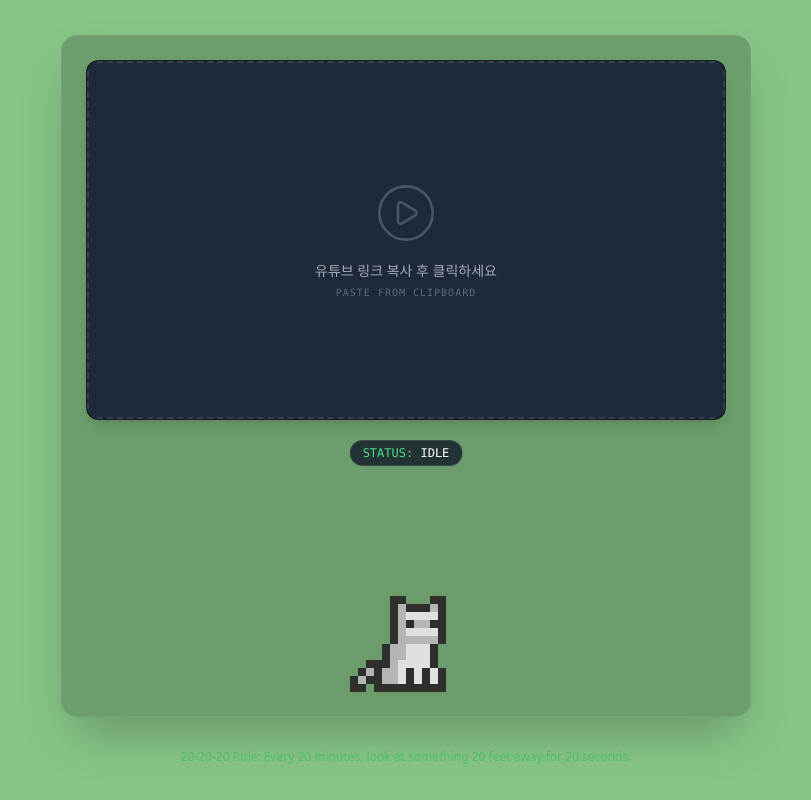
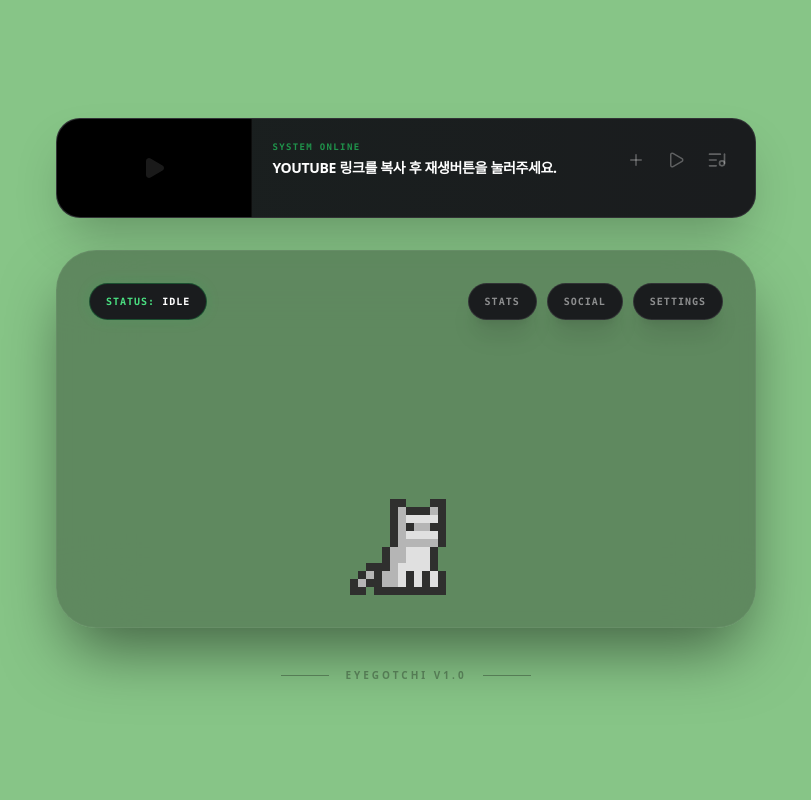
Before and after one commit to cksdn1223/Blinky, a React (Vite) app in the folder front/: page / in a window 1280 px wide. Shown: the whole page, without its empty margins (234-1045 px from the left). Built offline with nearby package versions, Linux system fonts and the light colour scheme.

Commit message:
feat: 노래 플레이어 끝

```diff
--- a/front/package.json
+++ b/front/package.json
@@ -11,6 +11,7 @@
   },
   "dependencies": {
     "canvas-confetti": "^1.9.4",
+    "framer-motion": "^12.23.26",
     "lucide-react": "^0.562.0",
     "react": "^18.2.0",
     "react-dom": "^18.2.0",
--- a/front/src/App.tsx
+++ b/front/src/App.tsx
@@ -3,7 +3,7 @@ import PetCanvas from "./components/PetCanvas";
 import YouTubePlayer from "./components/YoutubePlayer";
 
 function App() {
-  const [videoUrl, setVideoUrl] = useState("first");
+
   const [currentStatus, setCurrentStatus] = useState("idle");
   const doing = useRef(false);
 
@@ -21,38 +21,53 @@ function App() {
   };
 
   return (
-    <>
-      <div className="flex flex-col items-center justify-center min-h-screen bg-[#87c587] transition-colors duration-700">
-        {/* 메인 콘텐츠 컨테이너 */}
-        <div className="flex flex-col items-center p-6 space-y-4 bg-black/20 rounded-2xl backdrop-blur-sm border border-white/5 shadow-2xl">
-          {/* 유튜브 플레이어 영역 */}
-          <div className="w-full max-w-2xl overflow-hidden rounded-xl shadow-lg">
-            {/* Tailwind 클래스를 전달하여 스타일링 */}
-            <YouTubePlayer
-              url={videoUrl}
-              onUrlSubmit={(newUrl) => setVideoUrl(newUrl)}
-              className="w-[640px] h-[360px] rounded-xl shadow-2xl border border-white/10"
-            />
-          </div>
+    <div className="flex flex-col items-center justify-center min-h-screen bg-[#87c587] transition-all duration-700">
+      {/* 유튜브 플레이어 */}
+      <YouTubePlayer
+        className="w-full max-w-[700px] h-[100px] rounded-3xl mb-8"
+      />
+      <div className="w-full max-w-[700px] p-8 bg-[#557a55]/80 rounded-[2.5rem] backdrop-blur-2xl border border-white/5 shadow-[0_32px_64px_-12px_rgba(0,0,0,0.5)]">
+        <div className="flex flex-col items-center">
+          <div className="relative group w-full flex justify-center pt-14">
 
-          {/* 펫 캔버스 영역 */}
-          <div className="relative group">
-            <PetCanvas status={currentStatus} onPetClick={interactWithCat} />
-            {/* 상태 표시 툴팁 혹은 라벨 */}
-            <div className="absolute top-1 left-1/2 -translate-x-1/2 px-3 py-1 bg-gray-900/80 rounded-full border border-white/10 shadow-sm">
-              <p className="text-xs font-mono text-green-400">
-                STATUS: <span className="uppercase text-white">{currentStatus}</span>
+            {/* 1. 왼쪽 상단: STATUS 표시 칩 */}
+            <div className="absolute top-0 left-0 px-4 py-2.5 bg-[#1a1c1e] rounded-full border border-green-500/30 shadow-[0_0_15px_rgba(34,197,94,0.1)]">
+              <p className="text-[10px] font-black font-mono text-green-400 tracking-[0.1em]">
+                STATUS: <span className="text-white uppercase">{currentStatus}</span>
               </p>
             </div>
+
+            {/* 2. 오른쪽 상단: 버튼 그룹 (3개) */}
+            <div className="absolute top-0 right-0 flex items-center gap-2.5">
+              {['STATS', 'SOCIAL', 'SETTINGS'].map((label) => (
+                <button
+                  key={label}
+                  className="px-4 py-2.5 bg-[#1a1c1e] rounded-full border border-white/10 shadow-xl
+                      hover:bg-[#2a2d31] hover:border-green-500/50 hover:shadow-[0_0_15px_rgba(34,197,94,0.2)]
+                      transition-all duration-200 active:scale-95 group/btn"
+                >
+                  <p className="text-[10px] font-black font-mono text-white/50 tracking-[0.1em] group-hover/btn:text-green-400">
+                    {label}
+                  </p>
+                </button>
+              ))}
+            </div>
+
+            {/* 펫 캔버스 */}
+            <PetCanvas status={currentStatus} onPetClick={interactWithCat} />
+
           </div>
         </div>
-        {/* 안내 문구 (개발자용 휴식 가이드) */}
-        <footer className="mt-8 text-green-500/50 text-xs font-light">
-          20-20-20 Rule: Every 20 minutes, look at something 20 feet away for 20 seconds.
-        </footer>
       </div>
-    </>
+
+      <footer className="mt-10 opacity-30 flex items-center gap-4">
+        <div className="h-[1px] w-12 bg-black"></div>
+        <p className="text-[10px] font-bold tracking-[0.3em] text-black uppercase">EyeGotchi v1.0</p>
+        <div className="h-[1px] w-12 bg-black"></div>
+      </footer>
+    </div>
   );
 }
 
+
 export default App;
--- a/front/src/components/YoutubePlayer.tsx
+++ b/front/src/components/YoutubePlayer.tsx
@@ -1,111 +1,290 @@
-
-import { useEffect, useRef } from 'react';
-import { ClipboardPaste, PlayCircle } from 'lucide-react';
+import { useEffect, useRef, useState } from 'react';
+import { Play, ListMusic, Trash2, X, Plus, Repeat1, Repeat } from 'lucide-react';
+import { AnimatePresence, motion } from 'framer-motion';
 
 declare global {
   interface Window {
     onYouTubeIframeAPIReady: () => void;
   }
 }
-
-interface YouTubePlayerProps {
+type PlaylistItem = {
+  id: string;
+  title: string;
   url: string;
-  className?: string;
-  onUrlSubmit: (newUrl: string) => void; // URL을 제출받을 부모의 함수
 }
 
-const YouTubePlayer = ({ url, className, onUrlSubmit }: YouTubePlayerProps) => {
+type YouTubePlayerProps = {
+  className?: string;
+}
+
+const YouTubePlayer = ({ className }: YouTubePlayerProps) => {
+  const [videoUrl, setVideoUrl] = useState("first");
   const playerRef = useRef<YT.Player | null>(null);
   const containerRef = useRef<HTMLDivElement>(null);
+  const [videoTitle, setVideoTitle] = useState<string>("YOUTUBE 링크를 복사 후 재생버튼을 눌러주세요.");
+  const [currentTime, setCurrentTime] = useState<number>(0);
+  const [duration, setDuration] = useState<number>(0);
+  const [playlist, setPlaylist] = useState<PlaylistItem[]>([]);
+  const playlistRef = useRef<PlaylistItem[]>(playlist);
+  const [isListOpen, setIsListOpen] = useState(false);
+  const [isRepeat, setIsRepeat] = useState(false);
+  const isRepeatRef = useRef(isRepeat);
 
-  const getYoutubeId = (url: string) => {
+  useEffect(() => {
+    isRepeatRef.current = isRepeat;
+  }, [isRepeat]);
+  useEffect(() => {
+    playlistRef.current = playlist;
+  }, [playlist]);
+
+  const getYoutubeId = (url: string): string | null => {
     if (!url || url === "first") return null;
     const regExp = /^.*(youtu.be\/|v\/|u\/\w\/|embed\/|watch\?v=|&v=)([^#&?]*).*/;
     const match = url.match(regExp);
     return match && match[2].length === 11 ? match[2] : null;
   };
+  const formatTime = (seconds: number) => {
+    const min = Math.floor(seconds / 60);
+    const sec = Math.floor(seconds % 60);
+    return `${min}:${sec < 10 ? '0' : ''}${sec}`;
+  };
 
-  const handlePlaceholderClick = async () => {
+  const handleAddToList = async () => {
     try {
-      // 브라우저에 클립보드 읽기 권한 요청 및 텍스트 가져오기
       const text = await navigator.clipboard.readText();
       const videoId = getYoutubeId(text);
 
       if (videoId) {
-        onUrlSubmit(text);
+        if (!playlist.find(item => item.id === videoId)) {
+          const res = await fetch(`https://www.youtube.com/oembed?url=https://www.youtube.com/watch?v=${videoId}&format=json`);
+          const data = await res.json();
+          const newItem = { id: videoId, title: data.title, url: text };
+          setPlaylist(prev => [...prev, newItem]);
         } else {
-        alert("클립보드에 올바른 유튜브 주소가 없습니다!");
+          alert("이미 목록에 있는 곡입니다.");
         }
+      }
+    } catch (e) { console.error("클립보드 읽기 오류") }
+  };
 
-    } catch (err) {
-      console.error("클립보드 읽기 실패:", err);
-      alert("클립보드 접근 권한이 거부되었거나 지원되지 않는 브라우저입니다.");
+  const handlePasteAndPlay = async () => {
+    try {
+      const text = await navigator.clipboard.readText();
+      const videoId = getYoutubeId(text);
+      if (videoUrl !== "first") {
+        handleAddToList();
+        return;
       }
+      if (videoId) {
+        if (!playlist.find(item => item.id === videoId)) {
+          const res = await fetch(`https://www.youtube.com/oembed?url=https://www.youtube.com/watch?v=${videoId}&format=json`);
+          const data = await res.json();
+          const newItem = { id: videoId, title: data.title, url: text };
+          setPlaylist(prev => [...prev, newItem]);
+        }
+        setVideoUrl(text); // 즉시 재생
+      }
+    } catch (e) { console.error("클립보드 재생 오류") }
+  };
+
+  const removeFromPlaylist = (e: React.MouseEvent, id: string) => {
+    e.stopPropagation(); // 부모 클릭 이벤트(재생) 방지
+    setPlaylist(prev => prev.filter(item => item.id !== id));
   };
 
   useEffect(() => {
-    // API 스크립트 로드
     if (!window.YT) {
       const tag = document.createElement('script');
       tag.src = "https://www.youtube.com/iframe_api";
-      const firstScriptTag = document.getElementsByTagName('script')[0];
-      firstScriptTag.parentNode?.insertBefore(tag, firstScriptTag);
+      document.head.appendChild(tag);
     }
 
-    const initPlayer = () => {
-      const videoId = getYoutubeId(url);
+    const videoId = getYoutubeId(videoUrl);
+    let interval: ReturnType<typeof setInterval>;
+    // 영상 제목 가져오기 (oEmbed API)
+    if (videoId && videoUrl !== "first") {
+      fetch(`https://www.youtube.com/oembed?url=https://www.youtube.com/watch?v=${videoId}&format=json`)
+        .then(res => res.json())
+        .then(data => setVideoTitle(data.title))
+        .catch(() => setVideoTitle("재생 중인 음악"));
+    }
+
+    const initPlayer = (): void => {
       if (!videoId || !containerRef.current) return;
-
-      if (playerRef.current) {
-        playerRef.current.destroy();
-      }
+      if (playerRef.current) playerRef.current.destroy();
 
       playerRef.current = new window.YT.Player(containerRef.current, {
         videoId: videoId,
-        playerVars: {
-          rel: 0,
-          controls: 1,
-          modestbranding: 1,
-          autoplay: 1,        // 자동재생 설정
-          mute: 0
+        playerVars: { autoplay: 1, rel: 0, controls: 0, modestbranding: 1 },
+        events: {
+          onReady: (e: YT.PlayerEvent) => {
+            e.target.playVideo();
+            setDuration(e.target.getDuration() - 1); // 전체 길이 설정
           },
-        events: {
-          onReady: (event: YT.PlayerEvent) => {
-            event.target.playVideo(); // 준비되면 바로 재생
+          onStateChange: (e: YT.OnStateChangeEvent) => {
+            // 재생 중일 때만 인터벌 가동
+            if (e.data === window.YT.PlayerState.PLAYING) {
+              interval = setInterval(() => {
+                if (playerRef.current) {
+                  setCurrentTime(playerRef.current.getCurrentTime());
+                }
+              }, 1000);
+            } else if (e.data === window.YT.PlayerState.ENDED) {
+              clearInterval(interval);
+              if (isRepeatRef.current) {
+                e.target.playVideo();
+              } else {
+                const currentPlaylist = playlistRef.current;
+                const currentIndex = currentPlaylist.findIndex(item => item.id === videoId);
+
+                if (currentIndex !== -1) {
+                  const nextItem = currentPlaylist[currentIndex + 1];
+                  if (nextItem) {
+                    setVideoUrl(nextItem.url);
+                  } else {
+                    setVideoUrl("first");
+                    setVideoTitle("YOUTUBE 링크를 복사 후 재생버튼을 눌러주세요.");
+                    setCurrentTime(0);
+                    setDuration(0);
+                  }
+
+                  setPlaylist(prev => prev.filter(item => item.id !== videoId));
+                }
+              }
+            } else {
+              clearInterval(interval);
+            }
+          }
         },
-        }
       });
     };
 
-    if (window.YT && window.YT.Player) {
-      initPlayer();
-    } else {
-      window.onYouTubeIframeAPIReady = initPlayer;
-    }
+    if (window.YT && window.YT.Player) initPlayer();
+    else window.onYouTubeIframeAPIReady = initPlayer;
 
     return () => {
       if (playerRef.current) playerRef.current.destroy();
+      clearInterval(interval);
     };
-  }, [url]);
+  }, [videoUrl, setVideoUrl]);
+
+  const progressPercent = duration > 0 ? (currentTime / duration) * 100 : 0;
 
   return (
-    <div className={`${className} relative bg-black flex items-center justify-center overflow-hidden`}>
-      {url === "first" ? (
+    <div className={`${className} relative flex flex-row bg-[#1a1c1e] rounded-3xl border border-white/10 shadow-2xl overflow-visible`}>
+
+      {/* 재생목록 드롭다운 */}
+      {isListOpen && (
+        <div className="absolute bottom-[calc(100%+12px)] right-0 w-[300px] z-[100] bg-[#1a1c1e]/95 backdrop-blur-xl p-4 rounded-2xl border border-white/10 shadow-2xl animate-in fade-in zoom-in-95 duration-200">
+          <div className="flex justify-between items-center mb-3 border-b border-white/5 pb-2">
+            <span className="text-[10px] font-black text-green-500 uppercase tracking-[0.2em]">Playlist ({playlist.length})</span>
+            <button onClick={() => setIsListOpen(false)} className="text-white/20 hover:text-white">
+              <X size={16} />
+            </button>
+          </div>
+          <div className="overflow-y-auto max-h-[200px] pr-1 custom-scrollbar">
+            {playlist.length === 0 ? (
+              <p className="text-white/20 text-[11px] text-center py-10 font-mono">No tracks added yet.</p>
+            ) : (
+              playlist.map((item) => (
                 <div
-          onClick={handlePlaceholderClick}
-          className="group cursor-pointer flex flex-col items-center justify-center w-full h-full bg-slate-800 hover:bg-slate-700 transition-all border-2 border-dashed border-white/10 hover:border-green-500/50"
+                  key={item.id}
+                  // onClick={() => { onUrlSubmit(item.url); setIsListOpen(false); }}
+                  className="flex items-center justify-between p-2.5 hover:bg-white/[0.03] rounded-xl cursor-pointer group transition-all mb-1.5 border border-transparent hover:border-white/5"
                 >
-          <div className="relative">
-            <PlayCircle className="w-16 h-16 text-white/20 group-hover:text-green-500/80 group-hover:scale-110 transition-all duration-500" strokeWidth={1} />
-            <ClipboardPaste className="absolute -bottom-1 -right-1 w-6 h-6 text-green-400 opacity-0 group-hover:opacity-100 transition-opacity duration-500" />
+                  <span className={`text-[11px] truncate mr-3 ${getYoutubeId(videoUrl) === item.id ? 'text-green-400 font-bold' : 'text-white/60 group-hover:text-white'}`}>
+                    {getYoutubeId(videoUrl) === item.id && "▶ "}{item.title}
+                  </span>
+                  <button
+                    onClick={(e) => removeFromPlaylist(e, item.id)}
+                    className="text-white/10 hover:text-red-500 opacity-0 group-hover:opacity-100 p-1"
+                  >
+                    <Trash2 size={13} />
+                  </button>
                 </div>
-          <p className="mt-4 text-white/60 text-sm font-medium">유튜브 링크 복사 후 클릭하세요</p>
-          <span className="mt-1 text-white/30 text-[10px] uppercase tracking-widest font-mono">Paste from Clipboard</span>
+              ))
+            )}
+          </div>
+        </div>
+      )}
+
+      {/* Video Area */}
+      <div className="w-[28%] bg-black relative flex items-center justify-center border-r border-white/5 overflow-hidden rounded-l-3xl">
+        {videoUrl === "first" ? (
+          <div className="flex flex-col items-center opacity-10">
+            <Play size={24} className="text-white" fill="currentColor" />
           </div>
         ) : (
           <div ref={containerRef} className="w-full h-full"></div>
         )}
       </div>
+
+      {/* Info */}
+      <div className="w-[72%] p-5 flex flex-col justify-center bg-gradient-to-r from-green-900/[0.05] to-transparent">
+        <div className="flex justify-between items-center mb-4">
+
+          {/* 제목 애니메이션 영역 */}
+          <div className="flex flex-col overflow-hidden mr-4 min-w-[320px] h-[40px] justify-center">
+            <span className="text-[9px] text-green-500 font-mono font-bold uppercase tracking-[0.15em] mb-1 opacity-70">
+              System Online
+            </span>
+
+            <div className="relative h-[20px] overflow-hidden"> {/* 애니메이션이 일어날 박스 */}
+              <AnimatePresence mode="wait">
+                <motion.h3
+                  key={videoTitle} // key가 바뀌면 애니메이션이 실행됨
+                  initial={{ y: 20, opacity: 0 }}   // 아래에서 시작
+                  animate={{ y: 0, opacity: 1 }}    // 제자리로
+                  exit={{ y: -20, opacity: 0 }}    // 위로 사라짐
+                  transition={{ duration: 0.4, ease: "easeOut" }}
+                  className="text-white font-bold text-sm truncate tracking-tight absolute w-full"
+                >
+                  {videoTitle}
+                </motion.h3>
+              </AnimatePresence>
+            </div>
+          </div>
+
+          <div className="flex items-center gap-1.5 shrink-0">
+            <button onClick={handleAddToList} className="p-2 text-white/30 hover:text-green-400 hover:bg-white/5 rounded-xl transition-all">
+              <Plus size={18} />
+            </button>
+            <button onClick={handlePasteAndPlay} className="p-2 text-white/30 hover:text-red-500 hover:bg-white/5 rounded-xl transition-all">
+              <Play size={18} fill={videoUrl !== "first" ? "currentColor" : "none"} />
+            </button>
+            <button onClick={() => setIsListOpen(!isListOpen)} className={`p-2 rounded-xl transition-all ${isListOpen ? 'bg-green-500/10 text-green-400' : 'text-white/30 hover:text-green-400'}`}>
+              <ListMusic size={20} />
+            </button>
+          </div>
+        </div>
+
+        {/* 재생바 및 반복 버튼 영역 */}
+        {videoUrl !== "first" && (
+          <div className="space-y-2">
+            <div className="flex items-center gap-3">
+              <div className="h-1 flex-1 bg-white/5 rounded-full overflow-hidden">
+                <div
+                  className="h-full bg-green-500 shadow-[0_0_12px_#22c55e] transition-all duration-1000 ease-linear"
+                  style={{ width: `${progressPercent}%` }}
+                ></div>
+              </div>
+              {/* 반복 재생 토글 버튼 */}
+              <button
+                onClick={() => setIsRepeat(!isRepeat)}
+                className={`transition-colors ${isRepeat ? 'text-green-400' : 'text-white/20 hover:text-white'}`}
+                title={isRepeat ? "Repeat ON" : "Repeat OFF"}
+              >
+                {isRepeat ? <Repeat1 size={14} /> : <Repeat size={14} />}
+              </button>
+            </div>
+            <div className="flex justify-between text-[9px] font-mono text-white/20 tracking-widest font-bold">
+              <span>{formatTime(currentTime)}</span>
+              <span>{formatTime(duration)}</span>
+            </div>
+          </div>
+        )}
+      </div>
+    </div>
   );
 };
 
```
Also changed, not shown: 1 other file (tests, documents, lock files or other folders). Lines whose indentation alone changed are shown as unchanged.
